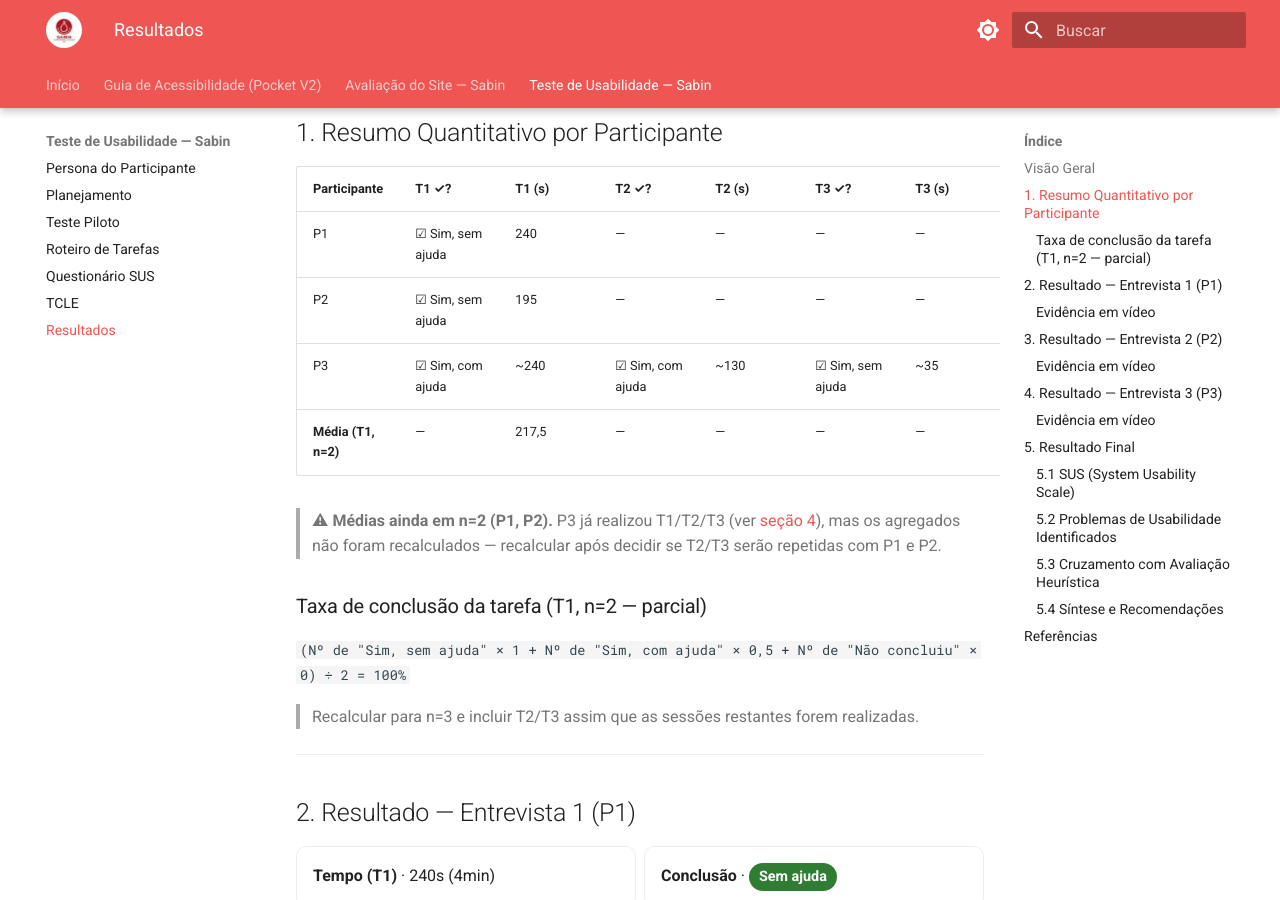
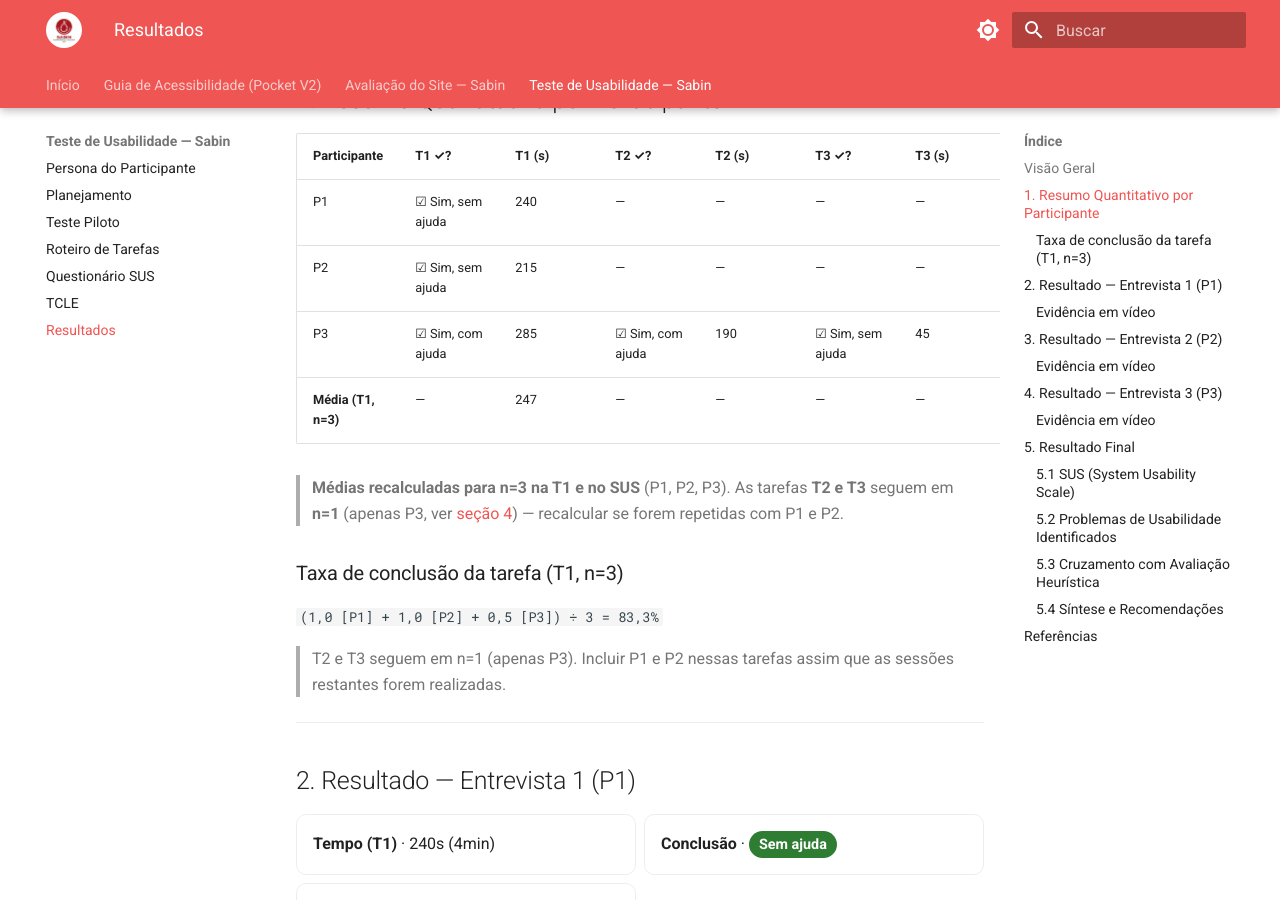
Before and after one commit to UnB-IHC/IHC_2026.1_Grupo07, an MkDocs documentation site: the page built from docs/ihc-sabin/teste-usabilidade/resultados.md, in a window 1280 px wide and 900 px high, scrolled down 1404 px. Built offline with MkDocs 1.6.1 and Material for MkDocs 9.7.7, drawn with Linux system fonts in a browser that asks for light colours; some of the changed text lies outside the part shown.

Commit message:
fix: corrige dados incoerentes nos resultados e gravações do teste de usabilidade
- alinha tempos de tarefa de P2 (215 s) e P3 (T1 285 s, T2 190 s, T3 45 s) e recalcula médias para n=3 (T1 ~247 s, SUS 41,7)
- registra idade de P3 (20 anos) e durações reais das sessões (P1 6:55, P2 6:35, P3 10:22)
- atualiza Visão Geral, fluxograma e ressalvas de coleta (T1 e SUS em n=3; T2 e T3 em n=1)
- remove do cruzamento heurístico as linhas marcadas como "pendente T2/T3" (tarefas já realizadas por P3)

````diff
--- a/docs/ihc-sabin/teste-usabilidade/resultados.md
+++ b/docs/ihc-sabin/teste-usabilidade/resultados.md
@@ -10,7 +10,7 @@
 
     **Não foi possível realizar as três tarefas com todos os participantes** por dificuldade de conciliar agenda/horário com os usuários — com P1 e P2 só foi viável executar a **Tarefa 1**. Ainda assim, **a realização da Tarefa 1 com eles contribui para a análise do teste de usabilidade**, pois permite comparar o fluxo de agendamento entre os participantes e reforça os problemas identificados.
 
-    Os agregados abaixo (cards da *Visão Geral*, médias, tabela de problemas e síntese final) **ainda não foram recalculados** para incluir P3 e seguem refletindo n=2 / só T1 — recalcular após decidir se T2/T3 serão repetidas com P1 e P2.
+    Os agregados abaixo já incluem os **3 participantes** onde há dado comparável: **T1** e **SUS** estão em **n=3** (P1, P2, P3); **T2 e T3** seguem em **n=1** (apenas P3). Caso T2/T3 sejam repetidas com P1 e P2, recalcular essas duas tarefas.
 
 ---
 
@@ -28,19 +28,19 @@
 
     ---
 
-    Apenas T1 (agendamento) foi rodada até agora, com P1 e P2
+    Só a T1 foi aplicada aos 3 participantes; T2 e T3 apenas com P3
 
--   <span class="badge" style="background:#c62828;color:#fff;">SUS médio 45</span>
+-   <span class="badge" style="background:#c62828;color:#fff;">SUS médio 41,7</span>
 
     ---
 
-    Classificação **Inaceitável** (n=2, parcial — só T1)
+    Classificação **Inaceitável** (n=3 — P1, P2, P3)
 
--   **100%** de conclusão em T1
+-   **83,3%** de eficácia na T1
 
     ---
 
-    P1 e P2 concluíram sem ajuda do avaliador (n=2)
+    P1 e P2 sem ajuda; P3 com ajuda do avaliador (n=3)
 
 </div>
 
@@ -48,12 +48,10 @@
 flowchart LR
     P1["Entrevista 1 — P1\nT1 concluída"] --> RF[Resultado Final]
     P2["Entrevista 2 — P2\nT1 concluída"] --> RF
-    P3["Entrevista 3 — P3\npendente"] --> RF
-    RF --> SUS["SUS médio: 45 (Inaceitável)"]
+    P3["Entrevista 3 — P3\nT1/T2/T3 concluídas"] --> RF
+    RF --> SUS["SUS médio: 41,7 (Inaceitável)"]
     RF --> PROB["3 problemas críticos/altos identificados"]
     RF --> REC["Recomendações priorizadas"]
-
-    style P3 stroke-dasharray: 5 5
 ```
 
 ---
@@ -63,17 +61,17 @@
 | Participante | T1 ✓? | T1 (s) | T2 ✓? | T2 (s) | T3 ✓? | T3 (s) | SUS |
 |---|---|---|---|---|---|---|---|
 | P1 | ☑ Sim, sem ajuda | 240 | — | — | — | — | 50 |
-| P2 | ☑ Sim, sem ajuda | 195 | — | — | — | — | 40 |
-| P3 | ☑ Sim, com ajuda | ~240 | ☑ Sim, com ajuda | ~130 | ☑ Sim, sem ajuda | ~35 | 35 |
-| **Média (T1, n=2)** | — | 217,5 | — | — | — | — | 45 |
+| P2 | ☑ Sim, sem ajuda | 215 | — | — | — | — | 40 |
+| P3 | ☑ Sim, com ajuda | 285 | ☑ Sim, com ajuda | 190 | ☑ Sim, sem ajuda | 45 | 35 |
+| **Média (T1, n=3)** | — | 247 | — | — | — | — | 41,7 |
 
-> ⚠ **Médias ainda em n=2 (P1, P2).** P3 já realizou T1/T2/T3 (ver [seção 4](#4-resultado-entrevista-3-p3)), mas os agregados não foram recalculados — recalcular após decidir se T2/T3 serão repetidas com P1 e P2.
+> **Médias recalculadas para n=3 na T1 e no SUS** (P1, P2, P3). As tarefas **T2 e T3** seguem em **n=1** (apenas P3, ver [seção 4](#4-resultado-entrevista-3-p3)) — recalcular se forem repetidas com P1 e P2.
 
-### Taxa de conclusão da tarefa (T1, n=2 — parcial)
+### Taxa de conclusão da tarefa (T1, n=3)
 
-`(Nº de "Sim, sem ajuda" × 1 + Nº de "Sim, com ajuda" × 0,5 + Nº de "Não concluiu" × 0) ÷ 2 = 100%`
+`(1,0 [P1] + 1,0 [P2] + 0,5 [P3]) ÷ 3 = 83,3%`
 
-> Recalcular para n=3 e incluir T2/T3 assim que as sessões restantes forem realizadas.
+> T2 e T3 seguem em n=1 (apenas P3). Incluir P1 e P2 nessas tarefas assim que as sessões restantes forem realizadas.
 
 ---
 
@@ -237,7 +235,7 @@
 
 <div class="grid cards" markdown>
 
--   **Tempo de tarefa** · ~7 min (T1 ~4min · T3 ~35s · T2 ~2min10s)
+-   **Tempo somado nas tarefas** · ~8min40s (T1 285s · T2 190s · T3 45s) — sessão de 10min22s
 
 -   **Conclusão** · <span class="badge" style="background:#2e7d32;color:#fff;">T3 sem ajuda</span> <span class="badge" style="background:#e65100;color:#fff;">T1 e T2 com ajuda</span>
 
@@ -284,7 +282,7 @@
     | Verbalizações marcantes (citações literais) | "Vou apertar no botão de agendamento, que faz sentido." / "Tô procurando onde que eu vou agendar um exame [...] desci até a parte de conteúdo de apoio e não achei." / "Acho que não é aqui, né, mano? Não tô achando." / "Não consigo voltar pra parte inicial." / "Isso aqui é um tipo de atendimento móvel, não é isso? E como é que eu vou agendar?" / "Ah, tá. Então eu tenho que comprar meu exame aqui primeiro." |
     | Erros / desvios observados | Procurou o agendamento em "pré-cadastro / unidade digital", "solicitação de exames", "conteúdo de apoio", "atendimento domiciliar" e "agilizar exames de análises clínicas" antes do caminho correto. Só chegou ao fluxo certo após **duas dicas do avaliador** (abrir o menu ☰ e, depois, escolher "Compre online"). |
     | Onde travou ou hesitou | Não encontrava a opção de agendar; ficou presa numa tela de solicitação de serviço sem conseguir voltar à página inicial. Estranhou que "agendar" caísse no **atendimento móvel** e que fosse preciso "comprar" o exame para marcá-lo. Não houve etapa de data/horário. |
-    | Observações do avaliador | Tarefa concluída **com ajuda** (2 intervenções), em ~4 min. Participante visivelmente perdida ("fiquei bem perdida"). Reforça **TU-01** (nomenclatura "comprar" ≠ "agendar") e **TU-02** (redirecionamento ao atendimento móvel sem aviso). |
+    | Observações do avaliador | Tarefa concluída **com ajuda** (2 intervenções), em ~4min45s (285 s). Participante visivelmente perdida ("fiquei bem perdida"). Reforça **TU-01** (nomenclatura "comprar" ≠ "agendar") e **TU-02** (redirecionamento ao atendimento móvel sem aviso). |
 
 === "Tarefa 2 — Vacina febre amarela (Águas Claras)"
 
@@ -311,7 +309,7 @@
     | Verbalizações marcantes (citações literais) | "Estou na tela da unidade de Águas Claras e não achei a parte de agendamento." / "Meu Deus, muita informação." / "Eu queria pesquisar a vacina de febre amarela, mas não sei como faz isso." / "Vou clicar em vacinas infantis porque meu filho tem 9 meses." |
     | Erros / desvios observados | Tentou agendar pela página da unidade (Águas Claras) e pelo "Compre online" antes de achar o caminho por **Vacinas infantis**. Precisou de **uma dica do avaliador** (usar o menu ☰). |
     | Onde travou ou hesitou | Sobrecarga de informação na listagem de vacinas; não encontrava campo de busca. Estranheza de que "compra online" levasse ao agendamento de vacina infantil. |
-    | Observações do avaliador | Tarefa concluída **com ajuda** (1 intervenção), em ~2 min. O mesmo problema de taxonomia da T1 se repete no fluxo de vacinas — confirma que **TU-01** vale também para vacinação. |
+    | Observações do avaliador | Tarefa concluída **com ajuda** (1 intervenção), em ~3min10s (190 s). O mesmo problema de taxonomia da T1 se repete no fluxo de vacinas — confirma que **TU-01** vale também para vacinação. |
 
 === "Tarefa 3 — Preparo check-up executivo (sem ajuda)"
 
@@ -331,7 +329,7 @@
     | Verbalizações marcantes (citações literais) | "Vou clicar em exames [...] vou clicar em checkup executivo." / "Tô descendo a tela aqui para achar a orientação." / "Orientações de preparo. Achei." |
     | Erros / desvios observados | Nenhum desvio relevante. Caminho direto pelo menu ☰. |
     | Onde travou ou hesitou | Não travou. Pequena dúvida se a seção de orientações já estava expandida ou costuma vir recolhida. |
-    | Observações do avaliador | Tarefa concluída **sem ajuda**, em ~35s. No feedback final: *"foi bem mais fácil e mais intuitivo de encontrar as orientações"*. Contrasta fortemente com T1/T2. |
+    | Observações do avaliador | Tarefa concluída **sem ajuda**, em 45 s. No feedback final: *"foi bem mais fácil e mais intuitivo de encontrar as orientações"*. Contrasta fortemente com T1/T2. |
 
 **Respostas às perguntas pós-tarefa (feedback final da participante):**
 
@@ -361,7 +359,7 @@
 
 ## 5. Resultado Final
 
-> Síntese consolidada das 3 entrevistas. Esta seção é **parcial** — reflete apenas T1 com P1 e P2 — e deve ser recalculada quando T2, T3 e a sessão de P3 forem concluídas.
+> Síntese consolidada das 3 entrevistas. **T1 e SUS** refletem **n=3** (P1, P2, P3); **T2 e T3** refletem **n=1** (apenas P3) e devem ser recalculadas se repetidas com P1 e P2.
 
 ### 5.1 SUS (System Usability Scale)
 
@@ -372,7 +370,7 @@
 | P1 | 50 | <span class="badge" style="background:#f9a825;color:#000;">Mediano (50–68)</span> |
 | P2 | 40 | <span class="badge" style="background:#c62828;color:#fff;">Inaceitável (&lt;50)</span> |
 | P3 | 35 | <span class="badge" style="background:#c62828;color:#fff;">Inaceitável (&lt;50)</span> |
-| **Média (n=2, parcial)** | 45 | <span class="badge" style="background:#c62828;color:#fff;">Inaceitável (&lt;50)</span> |
+| **Média (n=3)** | 41,7 | <span class="badge" style="background:#c62828;color:#fff;">Inaceitável (&lt;50)</span> |
 
 ### 5.2 Problemas de Usabilidade Identificados
 
@@ -397,17 +395,15 @@
 | H2 / H4 | Problemas de taxonomia e nomenclatura no menu principal | Confirmado (T1) | "Compra online" não é reconhecido como agendamento de exames. |
 | H3 / H5 | Falta de controle/saída clara ao entrar em fluxos específicos (ex: atendimento móvel) | Confirmado (T1) | O usuário precisou usar o "Voltar" do navegador e perdeu sua pesquisa. |
 | H1 | Ausência de opções básicas de agendamento (ex: data e hora) | Confirmado (T1) | A expectativa do agendamento não é cumprida ao final do fluxo. |
-| — | Fluxo de agendamento de vacinas/restrição de idade não foi inspecionado na avaliação heurística — T2 é validação exploratória, sem achado prévio para confirmar | Não testado — pendente T2 | |
-| HE-12 / HE-13 | Listagem de exames sem contexto mínimo; ausência de breadcrumb | Não testado — pendente T3 | |
 
 ### 5.4 Síntese e Recomendações
 
-**Principais achados (parcial — apenas T1, n=2):**
+**Principais achados (T1 e SUS com n=3; T2/T3 com n=1 — apenas P3):**
 
 - A taxonomia do site (como o uso do termo "Comprar online" em vez de "Agendar") confunde os usuários e atrasa a conclusão das tarefas, indo contra o modelo mental dos pacientes.
 - O redirecionamento surpresa para o serviço de atendimento móvel prejudica a fluidez, fazendo o usuário pensar que errou o caminho ou que não pode agendar em uma unidade física.
 - A ausência de um calendário para marcação de data frustra os usuários no final da tarefa, passando a impressão de que o processo está incompleto.
-- O SUS médio de 45 (Inaceitável, n=2) reflete um alto custo cognitivo e insatisfação com a interface — a confirmar/revisar após P3 e após T2/T3 (vacina e preparo de check-up).
+- O SUS médio de 41,7 (Inaceitável, n=3) reflete um alto custo cognitivo e insatisfação com a interface — a aprofundar nas tarefas T2/T3 com mais participantes (hoje em n=1).
 
 **Recomendações priorizadas (com base em T1):**
 
````
Also changed, not shown: other parts of docs/ihc-sabin/teste-usabilidade/resultados.md (+1 -1 lines), docs/ihc-sabin/teste-usabilidade/testes/P1/gravacao_p1.md (+1 -1 lines), docs/ihc-sabin/teste-usabilidade/testes/P2/gravacao_p2.md (+2 -2 lines), docs/ihc-sabin/teste-usabilidade/testes/P3/gravacao_p3.md (+2 -2 lines).
